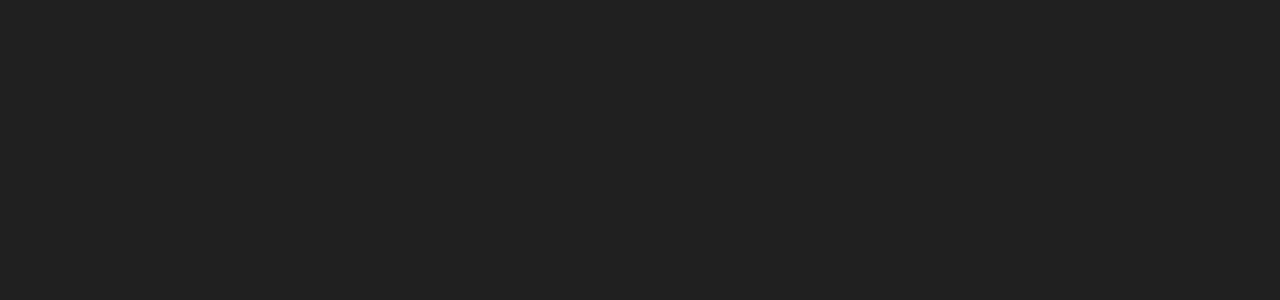
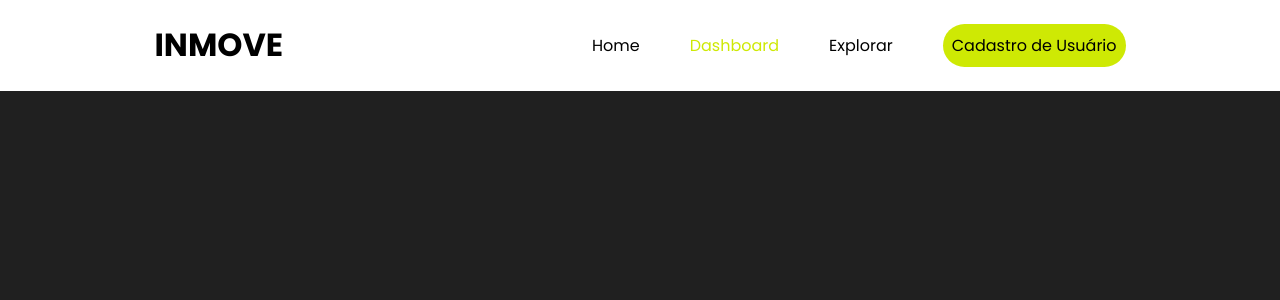
Before and after one commit to InMovePI/InMoveFront, a Vue app: page /dashboard in a window 1280 px wide. Before the commit this address had no page. Shown: the top 300 px of the page. Built offline with nearby package versions, Linux system fonts and the light colour scheme; a web font is replaced by a local one.

Commit message:
feat: início do dashboard

```diff
--- a/src/router/index.js
+++ b/src/router/index.js
@@ -3,6 +3,7 @@
 import CadastroView from "../views/CadastroView.vue";
 import InformaçõesView from "../views/InformaçõesView.vue";
 import LoginView from "../views/LoginView.vue";
+import DashboardView from "../views/DashboardView.vue";
 
 const router = createRouter({
   history: createWebHistory(import.meta.env.BASE_URL),
@@ -31,6 +32,11 @@
       name: 'login',
       component: LoginView,
     },
+    {
+      path: '/dashboard',
+      name: 'dashboard',
+      component: DashboardView,
+    },
   ],
 });
 
--- /dev/null
+++ b/src/views/DashboardView.vue
@@ -0,0 +1,74 @@
+<script setup></script>
+
+<template>
+  <header>
+    <div class="navegaçao">
+      <h1>INMOVE</h1>
+      <div class="pages">
+        <router-link to="/">Home</router-link>
+        <router-link to="/dashboard"><span>Dashboard</span></router-link>
+        <router-link>Explorar</router-link>
+        <router-link to="/cadastro" class="cadastro">Cadastro de Usuário</router-link>
+      </div>
+    </div>
+  </header>
+</template>
+
+<style scoped>
+body {
+  overflow-x: hidden;
+}
+
+main {
+  display: flex;
+  flex-direction: column;
+}
+
+span {
+  color: rgb(206, 233, 4);
+}
+
+.navegaçao {
+  display: flex;
+  flex-direction: row;
+  justify-content: space-around;
+  align-items: center;
+  background-color: white;
+}
+
+.pages {
+  display: flex;
+  flex-direction: row;
+  align-items: center;
+  gap: 50px;
+}
+
+.pages a {
+  color: black;
+  text-decoration: none;
+  position: relative;
+}
+
+.pages a:not(.cadastro)::after {
+  content: '';
+  position: absolute;
+  left: 0;
+  bottom: -2px;
+  width: 0%;
+  height: 2px;
+  background-color: black;
+  transition: width 0.3s ease;
+}
+
+.pages a:not(.cadastro):hover::after {
+  width: 100%;
+}
+
+.cadastro {
+  background-color: rgb(206, 233, 4);
+  padding: 9px;
+  border-radius: 50px;
+  color: black;
+  text-decoration: none;
+}
+</style>
--- a/src/views/PrincipalView.vue
+++ b/src/views/PrincipalView.vue
@@ -8,7 +8,7 @@
       <h1>INMOVE</h1>
       <div class="pages">
         <router-link><span>Home</span></router-link>
-        <router-link>Painel de treinamento</router-link>
+        <router-link to="/dashboard">Dashboard</router-link>
         <router-link>Explorar</router-link>
         <router-link to="/cadastro" class="cadastro">Cadastro de Usuário</router-link>
       </div>
@@ -183,7 +183,7 @@
   position: relative;
 }
 
-.pages a::after {
+.pages a:not(.cadastro)::after {
   content: '';
   position: absolute;
   left: 0;
@@ -194,7 +194,7 @@
   transition: width 0.3s ease;
 }
 
-.pages a:hover::after {
+.pages a:not(.cadastro):hover::after {
   width: 100%;
 }
 
```
Also changed, not shown: 1 other file (tests, documents, lock files or other folders).
